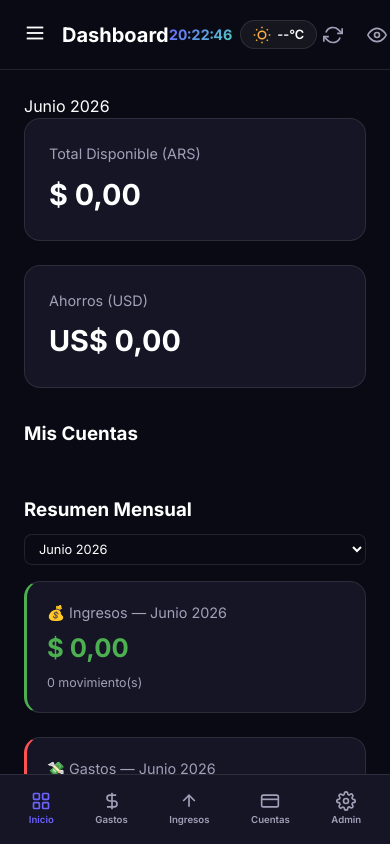
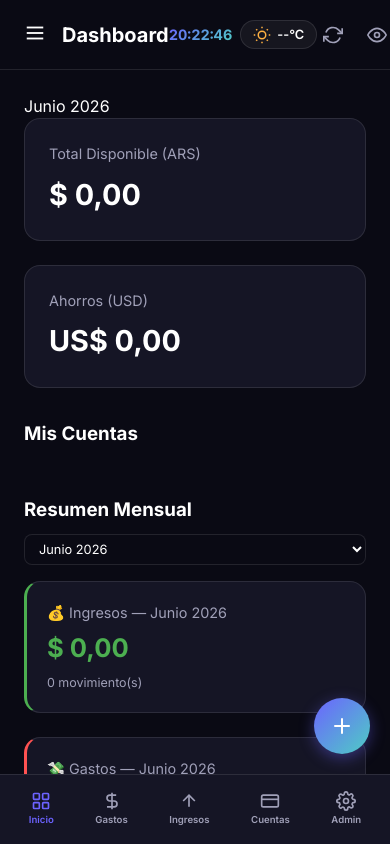
Before and after one commit to gercho79/AppGastos, a website built with Vite: page index.html in a window 390 px wide. Built offline with nearby package versions, Linux system fonts and the light colour scheme; no server answers.

Commit message:
Boton Flotante

```diff
--- a/css/app.css
+++ b/css/app.css
@@ -1035,3 +1035,39 @@ body {
     justify-content: center;
   }
 }
+
+/* Global Floating Action Button */
+.global-fab {
+  position: fixed;
+  bottom: 90px;
+  right: 24px;
+  width: 56px;
+  height: 56px;
+  border-radius: 50%;
+  background: var(--accent-gradient);
+  color: white;
+  border: none;
+  box-shadow: 0 4px 15px rgba(108, 99, 255, 0.4);
+  display: flex;
+  align-items: center;
+  justify-content: center;
+  cursor: pointer;
+  z-index: 900;
+  transition: var(--transition);
+}
+
+.global-fab:hover {
+  transform: scale(1.05);
+  box-shadow: 0 6px 20px rgba(108, 99, 255, 0.6);
+}
+
+.global-fab:active {
+  transform: scale(0.95);
+}
+
+@media (max-width: 992px) {
+  .global-fab {
+    bottom: 90px; /* Above the bottom nav */
+    right: 20px;
+  }
+}
--- a/index.html
+++ b/index.html
@@ -240,6 +240,14 @@
       <div id="loading-text" class="loading-text">Cargando...</div>
     </div>
 
+    <!-- Global Floating Action Button -->
+    <button id="global-fab-gasto" class="global-fab" title="Nuevo Gasto">
+      <svg viewBox="0 0 24 24" fill="none" stroke="currentColor" stroke-width="2" stroke-linecap="round" stroke-linejoin="round" width="24" height="24">
+        <line x1="12" y1="5" x2="12" y2="19"></line>
+        <line x1="5" y1="12" x2="19" y2="12"></line>
+      </svg>
+    </button>
+
     <!-- Toast Notifications -->
     <div id="toast-container" class="toast-container"></div>
   </div>
--- a/js/app.js
+++ b/js/app.js
@@ -172,6 +172,14 @@ class App {
     document.getElementById('modal-overlay').addEventListener('click', (e) => {
       if (e.target.id === 'modal-overlay') Modal.hide();
     });
+
+    // Global FAB Gasto
+    const fabGasto = document.getElementById('global-fab-gasto');
+    if (fabGasto) {
+      fabGasto.addEventListener('click', () => {
+        GastosView.showAddModal();
+      });
+    }
   }
 }
 
--- a/js/modules/gastos.js
+++ b/js/modules/gastos.js
@@ -193,7 +193,12 @@ export const GastosView = {
         // Parsear manualmente para evitar bug UTC: new Date('2026-06-06') = día anterior en AR (UTC-3)
         periodo: parseInt(form.querySelector('#g-fecha').value.split('-')[0], 10)
       };
-      if (await store.addGasto(data)) { Modal.hide(); this.render(this.container); }
+      if (await store.addGasto(data)) {
+        Modal.hide();
+        if (this.container) {
+          this.render(this.container);
+        }
+      }
     };
     Modal.show('Nuevo Gasto', form);
   }
```
